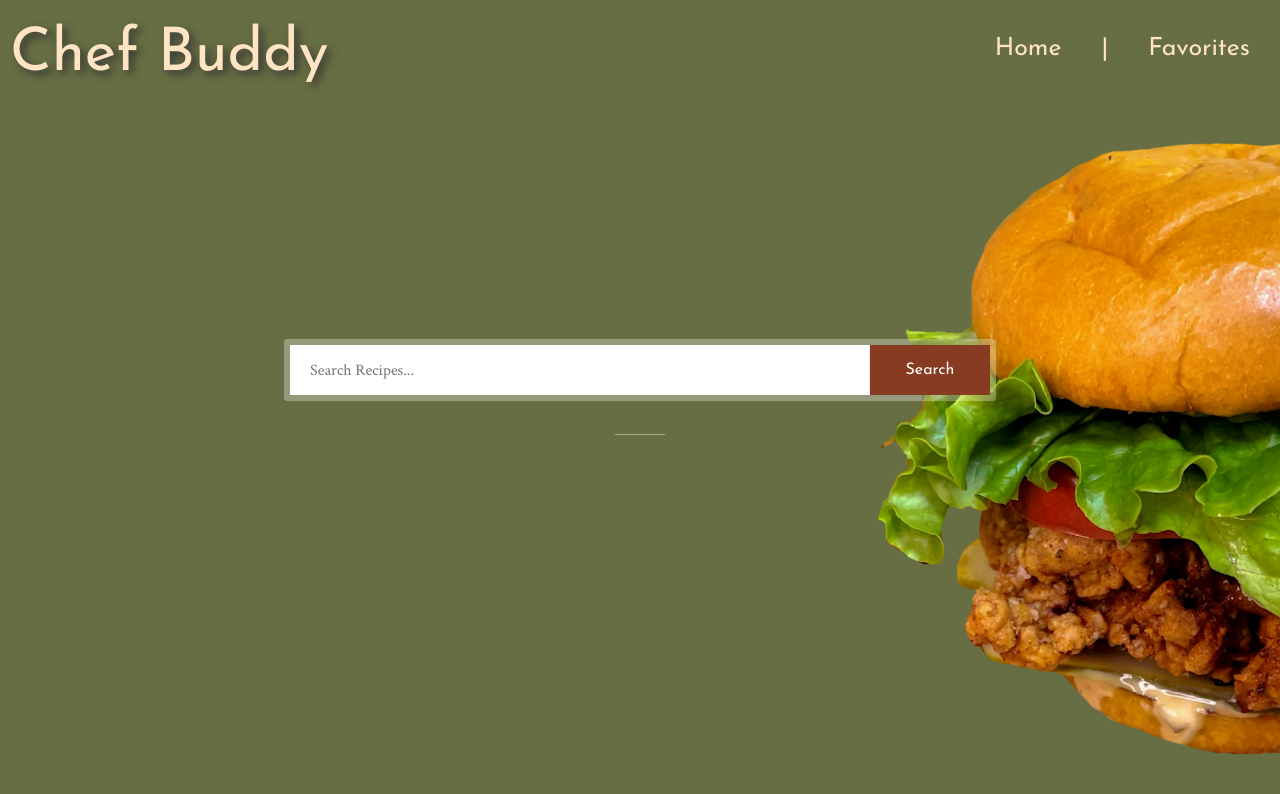
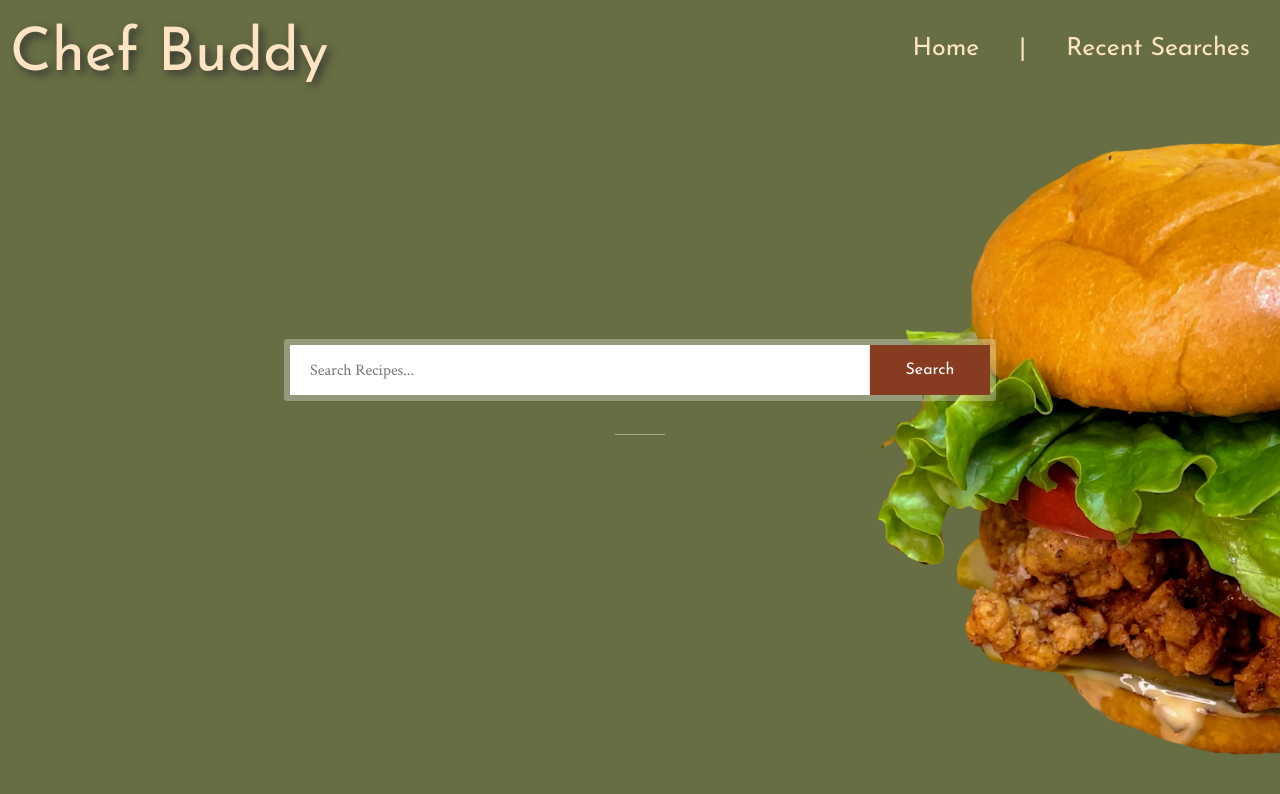
Before and after one commit to GSiggins/ingredients, a plain HTML site: page landing-page.html in a window 1280 px wide. Drawn offline with nearby package versions, Linux system fonts and the light colour scheme; a web font is replaced by a local one.

Commit message:
removed favorites.html

```diff
--- a/landing-page.html
+++ b/landing-page.html
@@ -33,7 +33,8 @@
           <li>|</li>
           <li>
             <a class="favorites-btn" id="link" href="favorites.html"
-              >Favorites</a>
+              >Recent Searches</a
+            >
           </li>
         </ul>
       </navbar>
```
Also changed, not shown: favorites.html (+1 -1 lines).
